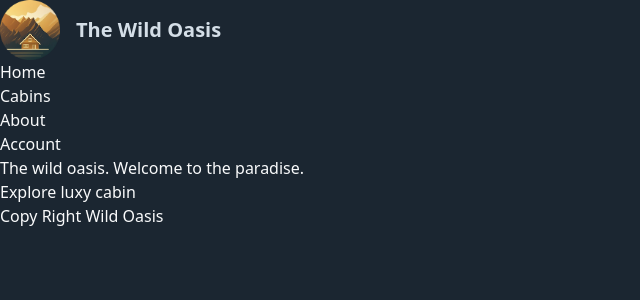
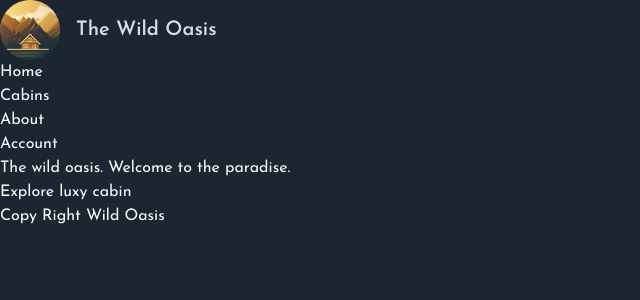
Before and after one commit to codejordy25/The-wild-oasis-website, a Next.js app: page / in a window 1280 px wide. Shown: the top 300 px of the page, without its empty margins (0-640 px from the left). Built offline with nearby package versions, Linux system fonts and the light colour scheme.

Commit message:
Loading and optimizing Fonts

```diff
--- a/app/layout.js
+++ b/app/layout.js
@@ -1,5 +1,11 @@
 import Navigation from "@/app/_components/Navigation";
 import Logo from "@/app/_components/Logo";
+
+import { Josefin_Sans } from "next/font/google";
+const josefin = Josefin_Sans({
+  subsets: ["latin"],
+  display: "swap",
+});
 
 import "@/app/_styles/globals.css";
 
@@ -18,7 +24,9 @@
 export default function RootLayout({ children }) {
   return (
     <html>
-      <body className="bg-primary-900 text-gray-50 min-h-screen">
+      <body
+        className={`${josefin.className} bg-primary-900 text-gray-50 min-h-screen`}
+      >
         <header>
           <Logo />
           <Navigation />
```
